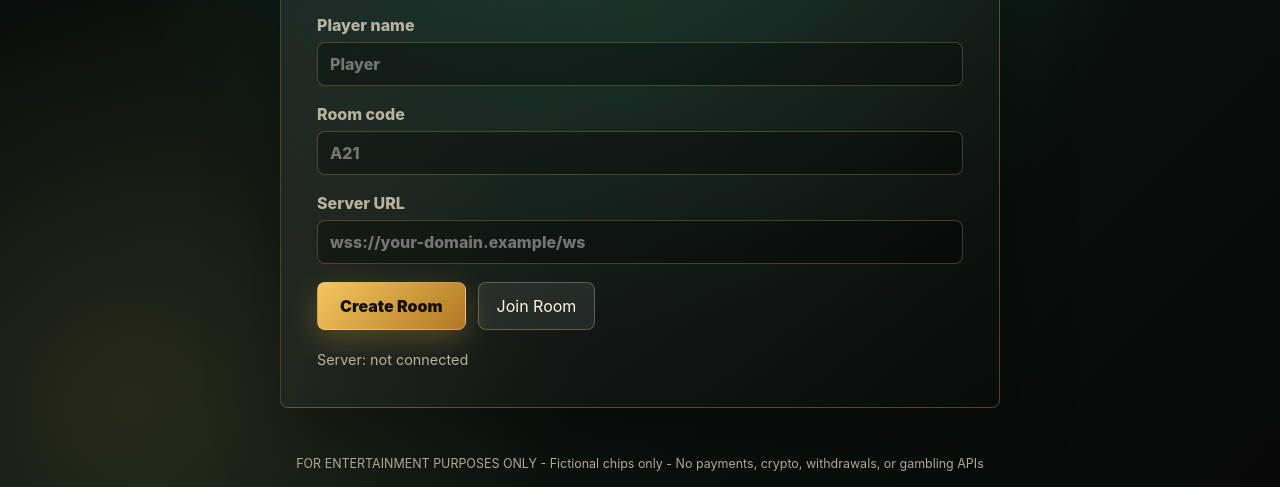
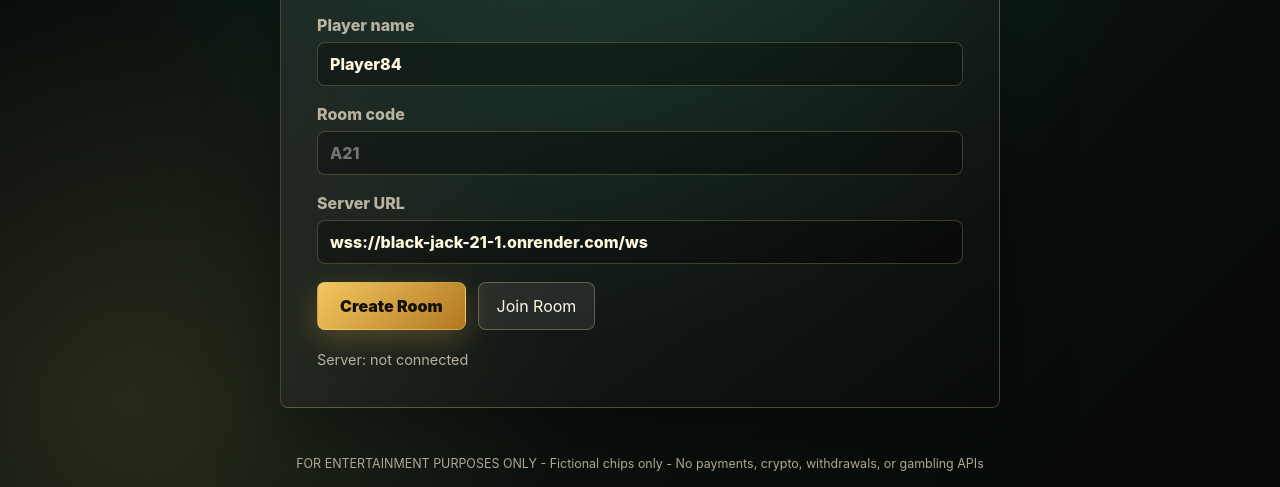
Before and after one commit to MaahirP523/Black-Jack-21, a website with bundled scripts: page public/multiplayer.html in a window 1280 px wide. Shown: the part 384-871 px from the top of the page. Built offline with nearby package versions, Linux system fonts and the light colour scheme.

Commit message:
Fix multiplayer script loading

```diff
--- a/public/multiplayer.html
+++ b/public/multiplayer.html
@@ -83,6 +83,6 @@
         <footer class="disclaimer">FOR ENTERTAINMENT PURPOSES ONLY - Fictional chips only - No payments, crypto, withdrawals, or gambling APIs</footer>
       </section>
     </main>
-    <script type="module" src="main.js"></script>
+    <script type="module" src="multiplayer.js"></script>
   </body>
 </html>
--- a/public/multiplayer.js
+++ b/public/multiplayer.js
@@ -265,9 +265,7 @@
 }
 
 function defaultServerUrl() {
-  if (location.protocol === "file:") return "wss://your-domain.example/ws";
-  const scheme = location.protocol === "https:" ? "wss" : "ws";
-  return `${scheme}://${location.host}/ws`;
+  return "wss://black-jack-21-1.onrender.com/ws";
 }
 
 function normalizeServerUrl(value) {
```
